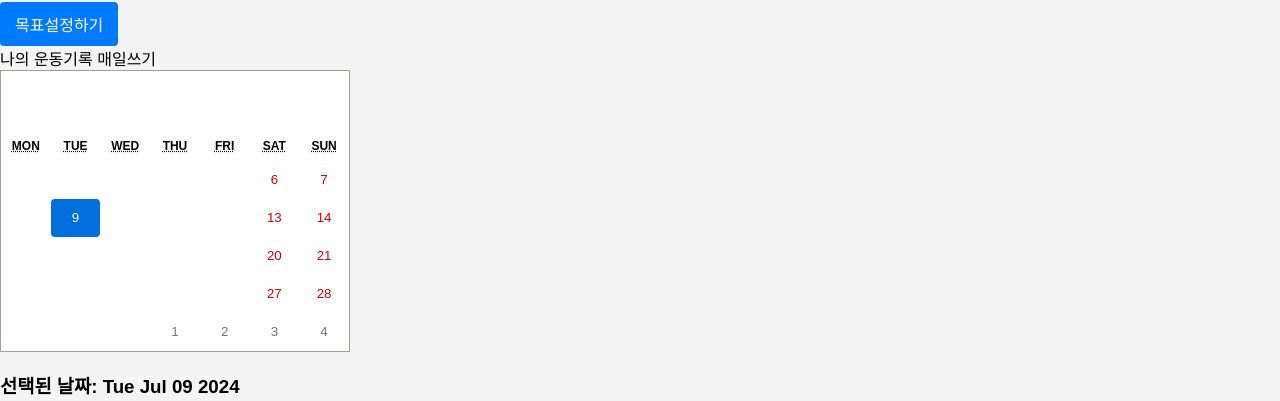
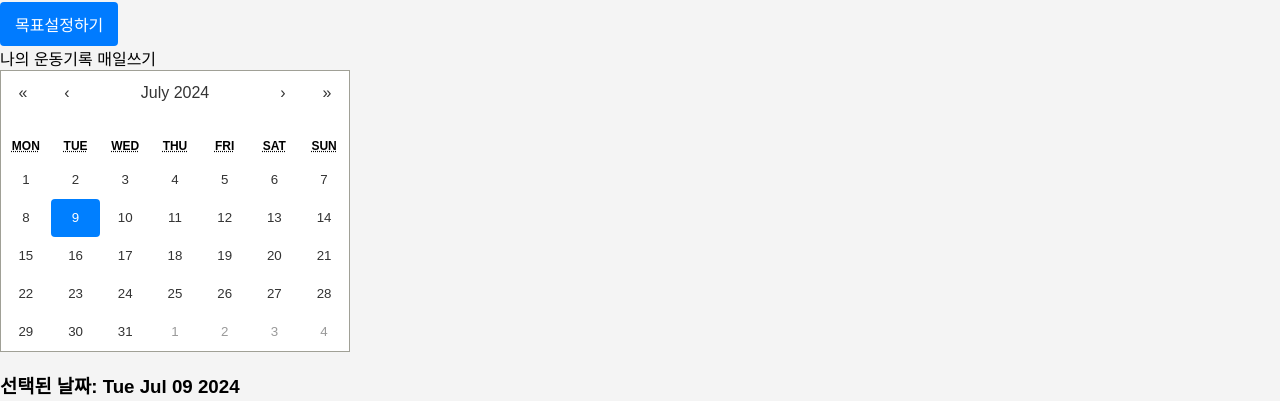
Before and after one commit to StarlightSSM/work-ssm, a React (Create React App) app: page /exercise in a window 1280 px wide. Shown: the part 125-526 px from the top of the page. Built offline with nearby package versions, Linux system fonts and the light colour scheme; no server answers.

Commit message:
캘린더 영역 css 수정

```diff
--- a/package.json
+++ b/package.json
@@ -14,6 +14,7 @@
     "@testing-library/user-event": "^13.5.0",
     "axios": "^1.7.2",
     "bootstrap": "^5.3.3",
+    "date-fns": "^3.6.0",
     "react": "^18.3.1",
     "react-calendar": "^5.0.0",
     "react-dom": "^18.3.1",
--- /dev/null
+++ b/src/myPage/pages/ExerciseDiary.css
@@ -0,0 +1,44 @@
+/* ExerciseDiary.css */
+
+.react-calendar {
+    font-family: Arial, Helvetica, sans-serif;
+  }
+
+  .react-calendar__tile {
+    color: #333; /* Darker text color for calendar tiles */
+  }
+
+  .react-calendar__tile:enabled:hover,
+  .react-calendar__tile:enabled:focus {
+    background-color: #e6e6e6; /* Optional: Add a hover effect */
+    color: #000; /* Darker text color on hover */
+  }
+
+  .react-calendar__navigation button {
+    color: #333; /* Darker text color for navigation buttons */
+  }
+
+  .react-calendar__navigation button:enabled:hover,
+  .react-calendar__navigation button:enabled:focus {
+    background-color: #e6e6e6; /* Optional: Add a hover effect */
+    color: #000; /* Darker text color on hover */
+  }
+
+  .react-calendar__month-view__days__day--weekend {
+    color: #333; /* Darker text color for weekend days */
+  }
+
+  .react-calendar__month-view__days__day--neighboringMonth {
+    color: #999; /* Optional: Different color for neighboring month days */
+  }
+
+  .react-calendar__tile--active {
+    background-color: #007FFF; /* Background color for the selected date */
+    color: #fff; /* Text color for the selected date */
+  }
+
+  .react-calendar__tile--active:enabled:hover,
+  .react-calendar__tile--active:enabled:focus {
+    background-color: #007FFF; /* Optional: Darker background on hover for the selected date */
+    color: #fff; /* Ensure text color remains white on hover */
+  }
--- a/src/myPage/pages/ExerciseDiary.js
+++ b/src/myPage/pages/ExerciseDiary.js
@@ -1,6 +1,7 @@
 import { useState } from 'react';
 import Calendar from 'react-calendar'
 import 'react-calendar/dist/Calendar.css';
+import "./ExerciseDiary.css";
 
 function ExerciseDiary () {
     const [value, onChange] = useState(new Date()); //초깃값은 현재 날짜
```
Also changed, not shown: 1 other file (tests, documents, lock files or other folders).
